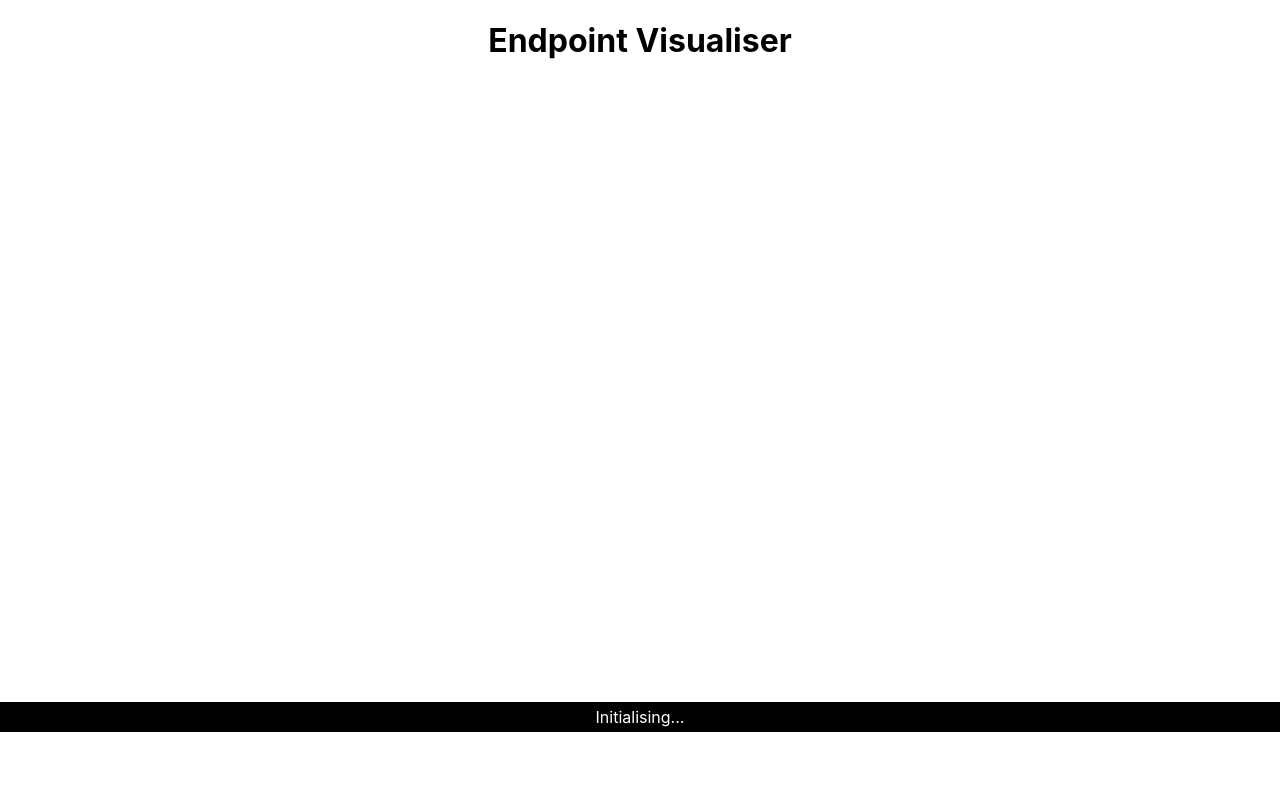
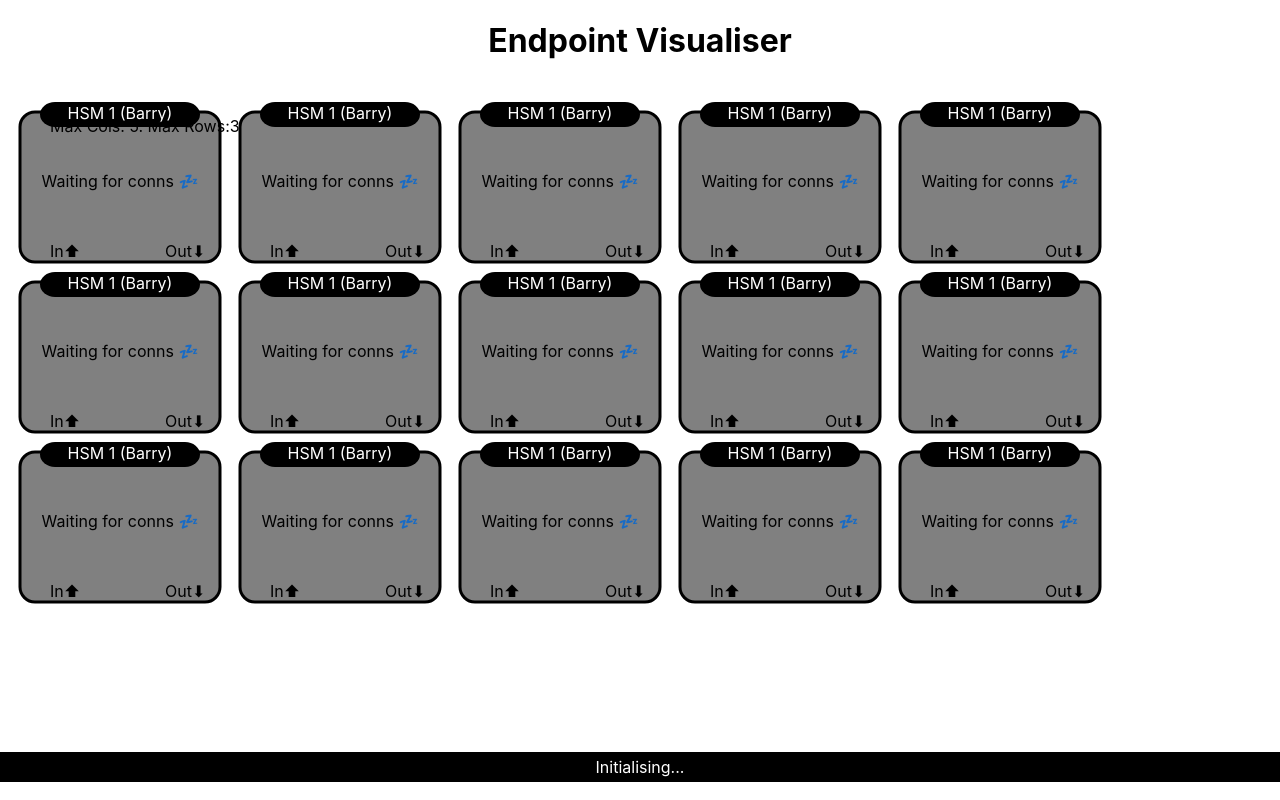
Before and after one commit to tomspaven/endpoint-visualiser, a React (Create React App) app: page / in a window 1280 px wide. Built offline with nearby package versions, Linux system fonts and the light colour scheme.

Commit message:
Implemented dynamically placable endpoints - just the max for now

```diff
--- a/src/components/endpoint/endpoint.js
+++ b/src/components/endpoint/endpoint.js
@@ -17,8 +17,7 @@ class Endpoint extends Component {
     let epid = this.props.epid
 
     return (
-    <div className={"Endpoint-" + epid}>
-
+    <g id={"Endpoint-" + epid}>
       <rect x={ox} y={oy+10} width="200" height="150" rx="15" id={"epbox-" + epid}
         style={{fill: this.state.colour, stroke: 'black', strokeWidth: 3}} />
       <rect x={ox+20} y={oy} width="160" height="25" rx="15" id={"eptitle-" + epid}
@@ -34,7 +33,7 @@ class Endpoint extends Component {
       <text x={ox+100} y={oy+102} text-anchor="middle" id={"epstatusval-" + epid}
         style={{fill: 'black', fontSize: 16}}> {this.state.stateValue === "" ? "" : +"(" + this.state.stateValue + ")"}
       </text>
-    </div>
+    </g>
    );
   }
 }
--- a/src/components/endpointPanel.js
+++ b/src/components/endpointPanel.js
@@ -1,26 +1,71 @@
 import React, {Component} from 'react';
 import Endpoint from './endpoint/endpoint'
 
+const epWidth = 200, epHeight = 150;
+const epxpad = 20, epypad = 20;
+const statusBarHeight = 150;
+
 class EndpointPanel extends Component {
+
+  calcMax = (fullDim, instanceDim, padDim)=>{return Math.floor(fullDim / (instanceDim + (padDim*2)))}
+
   constructor(props) {
     super(props)
     this.state = {
-        endpoints: props.endpoints,
+        maxCols: this.calcMax(window.innerWidth, EndpointPanel.epWidth, EndpointPanel.epXPad),
+        maxRows: this.calcMax(window.innerHeight - EndpointPanel.statusHeight, EndpointPanel.epHeight, EndpointPanel.epYPad),
     }
+    this.updateWindowDimensions = this.updateWindowDimensions.bind(this)
     //let self = this
   }
 
+  componentDidMount() {
+    this.updateWindowDimensions();
+    window.addEventListener('resize', this.updateWindowDimensions)
+  }
+
+  componentWillUnmount() {
+    window.removeEventListener('resize', this.updateWindowDimensions)
+  }
+
+
+
+  updateWindowDimensions() {
+    this.setState({
+      maxCols: this.calcMax(window.innerWidth, EndpointPanel.epWidth, EndpointPanel.epXPad),
+      maxRows: this.calcMax(window.innerHeight - EndpointPanel.statusHeight, EndpointPanel.epHeight, EndpointPanel.epYPad),
+    })
+    this.render()
+  }
+
   render() {
-   const panelWidth = 800, panelHeight = 600
-   const epxpad = 10, epypad = 10
-   return (
+    let w = EndpointPanel.epWidth, h = EndpointPanel.epHeight;
+    let xp = EndpointPanel.epXPad, yp = EndpointPanel.epYPad;
+    const cells = []
+
+    const calcPosition = (dimension, padding, cellIdx) => {return (padding*(cellIdx+1)) + (dimension*cellIdx)}
+    for(let y = 0; y < this.state.maxRows; ++y) {
+      for(let x = 0; x < this.state.maxCols; ++x) {
+          let cell = <Endpoint x={calcPosition(w, xp, x)} y={calcPosition(h, yp, y)} epid="1" title="HSM 1 (Barry)"/>
+          cells.push(cell)
+      }
+    }
+
+    return (
     <div className="Endpoint-Panel">
-        <svg width={panelWidth} height={panelHeight}>
-           <Endpoint x={0+epxpad} y={0+epypad} epid="1" title="HSM 1 (Barry)"/>
+        <svg width={window.innerWidth} height={window.innerHeight - EndpointPanel.statusHeight}>
+          {cells}
+          <text x="50" y="50">{"Max Cols: " + this.state.maxCols + ". Max Rows:" + this.state.maxRows}</text>
         </svg>
     </div>
-   );
+    );
   }
+
+  static get epHeight() { return epHeight; }
+  static get epWidth() { return epWidth;}
+  static get epXPad() { return epxpad; }
+  static get epYPad(){ return epypad; }
+  static get statusHeight(){ return statusBarHeight; }
 }
 
 export default EndpointPanel;
```
Also changed, not shown: src/components/endpoint.svg.
